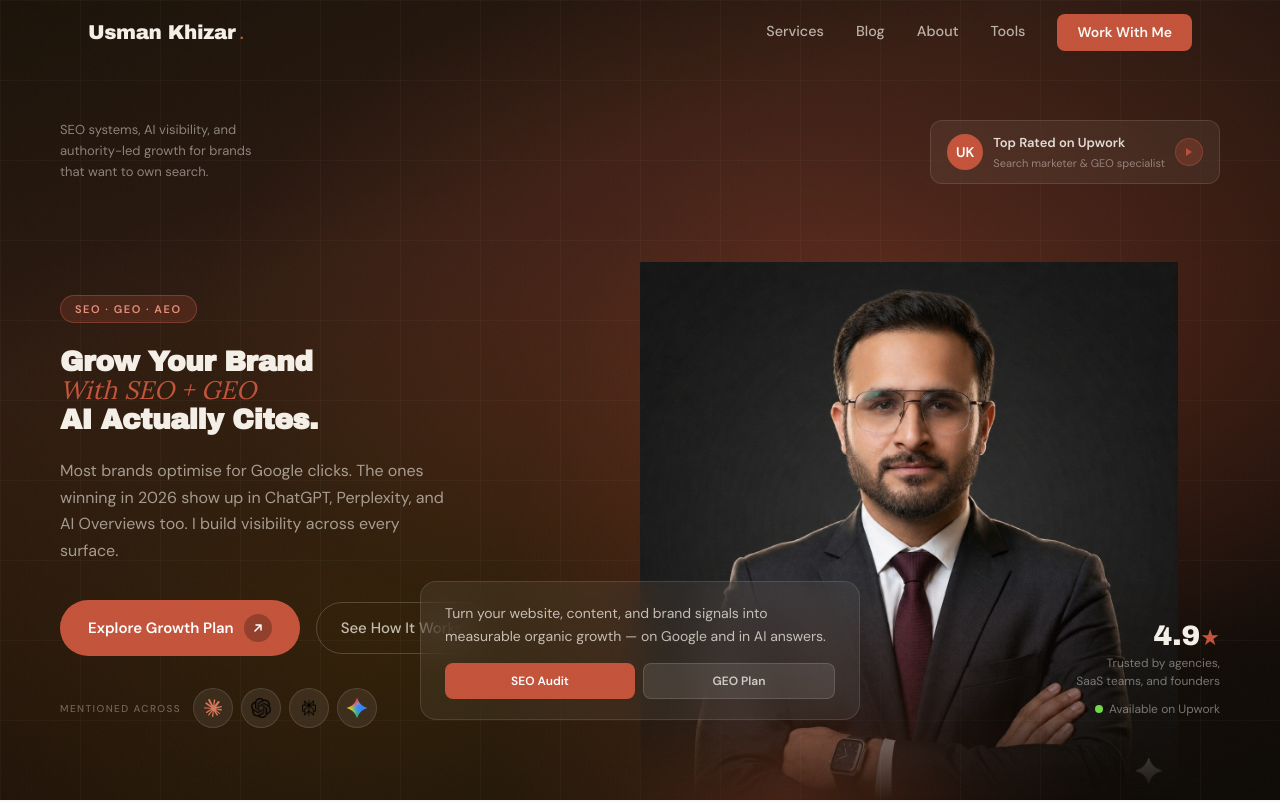
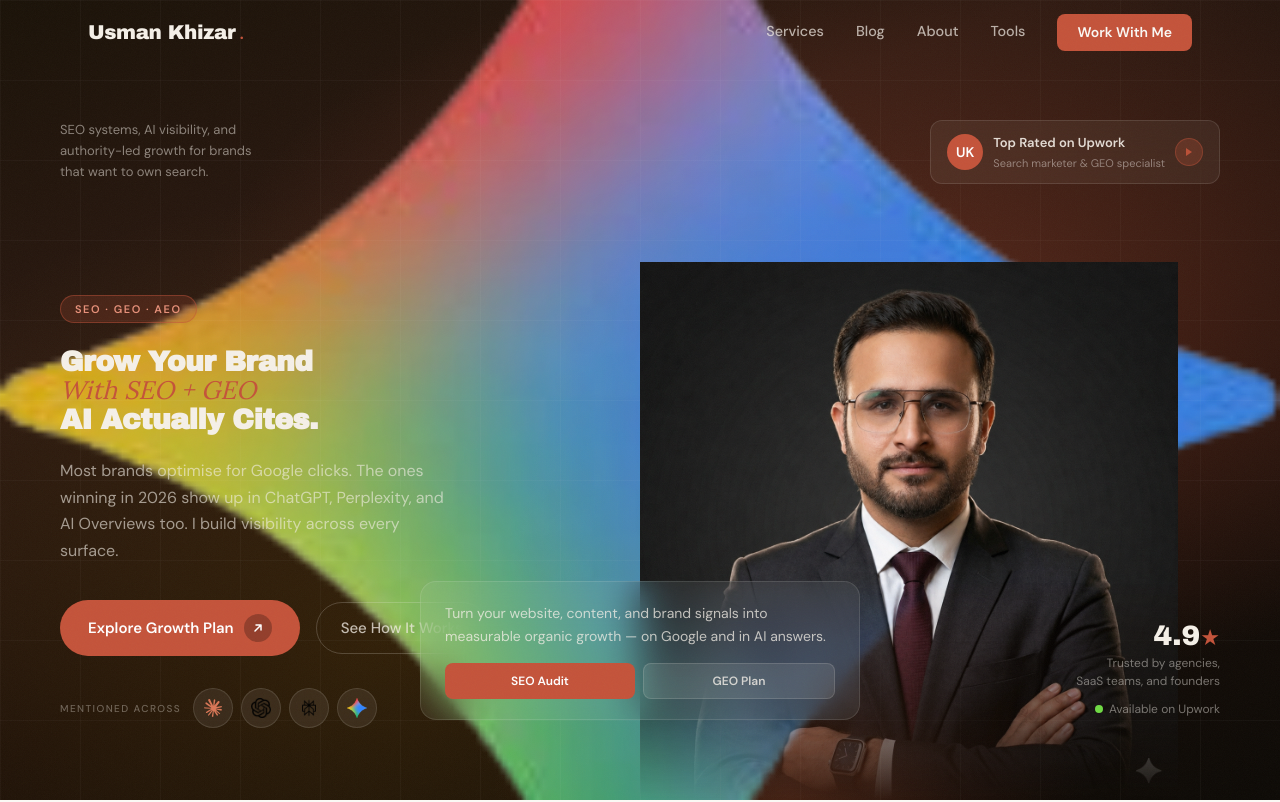
Before and after one commit to usman-khizar/usmankhizar, a Next.js app: page / in a window 1280 px wide. Shown: the top 802 px of the page. Built offline with nearby package versions, Linux system fonts and the light colour scheme.

Commit message:
Make Gamini image the hero background and add overlay styles

```diff
--- a/app/globals.css
+++ b/app/globals.css
@@ -91,11 +91,23 @@ li a {
 .hero-bg {
   position: absolute;
   inset: 0;
-  z-index: 0;
+  z-index: -1;
   background:
     radial-gradient(ellipse at 70% 40%, rgba(196,83,58,0.35) 0%, transparent 55%),
     radial-gradient(ellipse at 30% 80%, rgba(184,134,11,0.15) 0%, transparent 50%),
     linear-gradient(160deg, #1A1208 0%, #2A1810 30%, #1A0E08 60%, #0D0A06 100%);
+}
+
+/* Background image using the uploaded Gamini asset */
+.hero-bg-image {
+  position: absolute;
+  inset: 0;
+  z-index: 0;
+  background-image: url('/gamini-bg-removed.png');
+  background-repeat: no-repeat;
+  background-size: cover;
+  background-position: right center;
+  filter: saturate(0.95) contrast(0.95) brightness(0.92);
 }
 
 /* Subtle grid overlay */
--- a/components/sections/HeroSection.tsx
+++ b/components/sections/HeroSection.tsx
@@ -13,6 +13,8 @@ export default function HeroSection() {
     <section className="hero-section">
       {/* Dark gradient background */}
       <div className="hero-bg" aria-hidden="true" />
+      {/* Background image (Gamini) — fills the hero behind content */}
+      <div className="hero-bg-image" aria-hidden="true" />
       <div className="hero-grid" aria-hidden="true" />
       {/* Terracotta glow orb behind the photo */}
       <div className="hero-glow" aria-hidden="true" />
```
